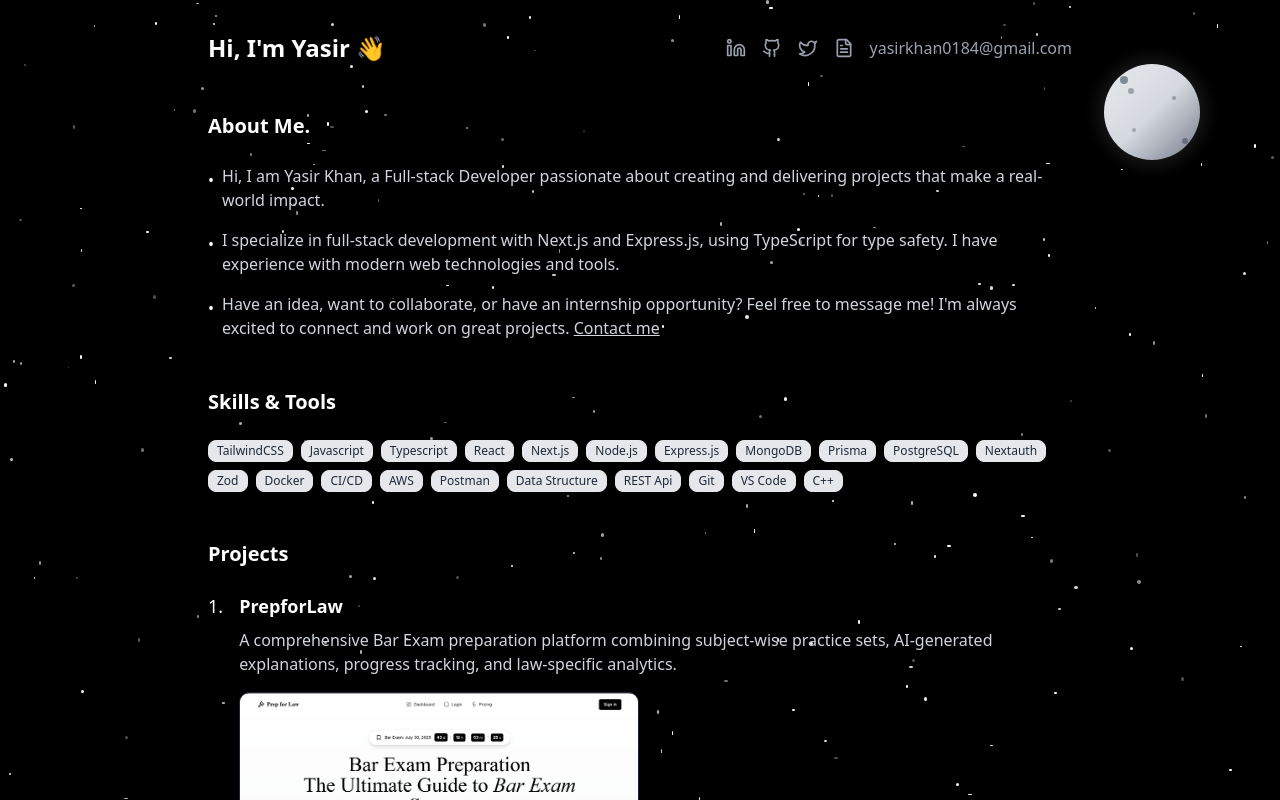
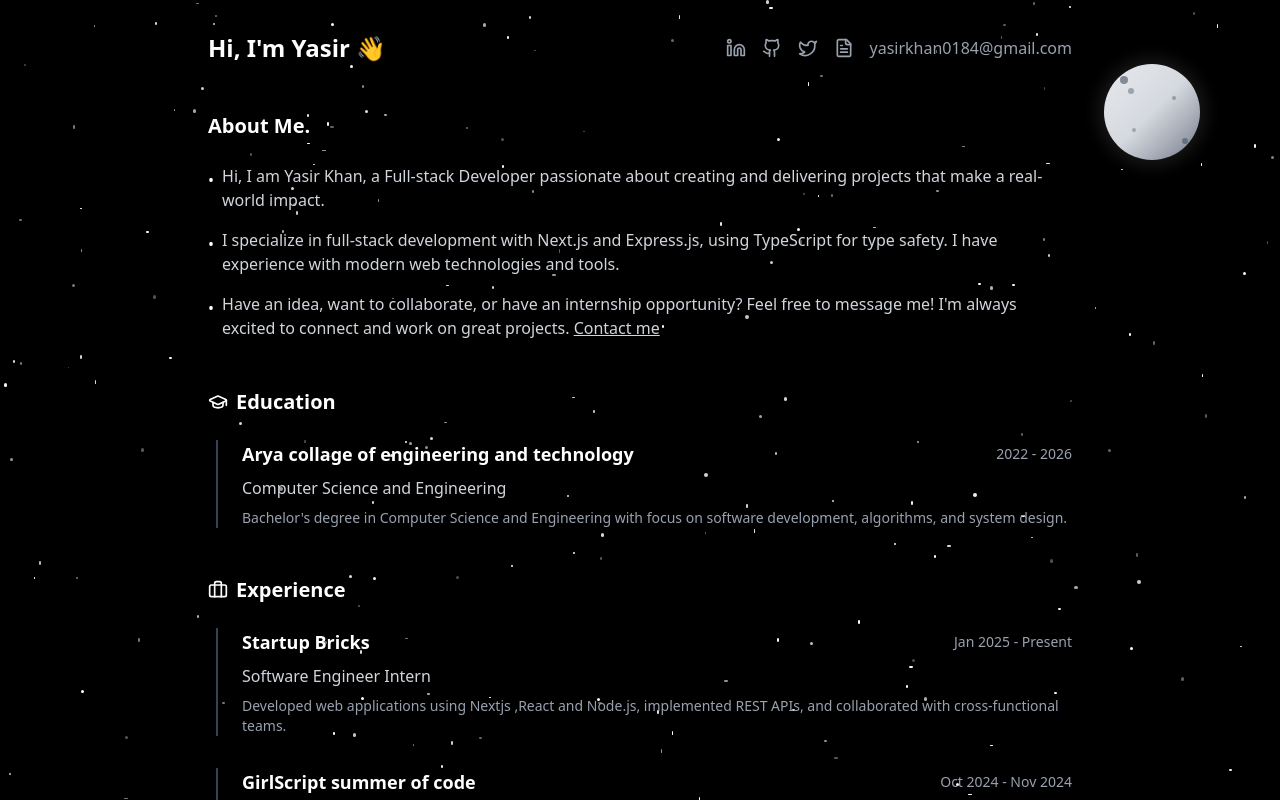
Before and after one commit to YasirKhan231/Portfolio, a Next.js app: page / in a window 1280 px wide. Shown: the top 800 px of the page. Built offline with nearby package versions, Linux system fonts and the light colour scheme.

Commit message:
education section

```diff
--- a/package.json
+++ b/package.json
@@ -9,6 +9,7 @@
     "lint": "next lint"
   },
   "dependencies": {
+    "@radix-ui/react-label": "^2.1.7",
     "@radix-ui/react-slot": "^1.2.3",
     "class-variance-authority": "^0.7.1",
     "clsx": "^2.1.1",
--- /dev/null
+++ b/src/components/ui/input.tsx
@@ -0,0 +1,21 @@
+import * as React from "react"
+
+import { cn } from "@/lib/utils"
+
+function Input({ className, type, ...props }: React.ComponentProps<"input">) {
+  return (
+    <input
+      type={type}
+      data-slot="input"
+      className={cn(
+        "file:text-foreground placeholder:text-muted-foreground selection:bg-primary selection:text-primary-foreground dark:bg-input/30 border-input flex h-9 w-full min-w-0 rounded-md border bg-transparent px-3 py-1 text-base shadow-xs transition-[color,box-shadow] outline-none file:inline-flex file:h-7 file:border-0 file:bg-transparent file:text-sm file:font-medium disabled:pointer-events-none disabled:cursor-not-allowed disabled:opacity-50 md:text-sm",
+        "focus-visible:border-ring focus-visible:ring-ring/50 focus-visible:ring-[3px]",
+        "aria-invalid:ring-destructive/20 dark:aria-invalid:ring-destructive/40 aria-invalid:border-destructive",
+        className
+      )}
+      {...props}
+    />
+  )
+}
+
+export { Input }
--- /dev/null
+++ b/src/components/ui/label.tsx
@@ -0,0 +1,24 @@
+"use client"
+
+import * as React from "react"
+import * as LabelPrimitive from "@radix-ui/react-label"
+
+import { cn } from "@/lib/utils"
+
+function Label({
+  className,
+  ...props
+}: React.ComponentProps<typeof LabelPrimitive.Root>) {
+  return (
+    <LabelPrimitive.Root
+      data-slot="label"
+      className={cn(
+        "flex items-center gap-2 text-sm leading-none font-medium select-none group-data-[disabled=true]:pointer-events-none group-data-[disabled=true]:opacity-50 peer-disabled:cursor-not-allowed peer-disabled:opacity-50",
+        className
+      )}
+      {...props}
+    />
+  )
+}
+
+export { Label }
--- /dev/null
+++ b/src/components/ui/textarea.tsx
@@ -0,0 +1,18 @@
+import * as React from "react"
+
+import { cn } from "@/lib/utils"
+
+function Textarea({ className, ...props }: React.ComponentProps<"textarea">) {
+  return (
+    <textarea
+      data-slot="textarea"
+      className={cn(
+        "border-input placeholder:text-muted-foreground focus-visible:border-ring focus-visible:ring-ring/50 aria-invalid:ring-destructive/20 dark:aria-invalid:ring-destructive/40 aria-invalid:border-destructive dark:bg-input/30 flex field-sizing-content min-h-16 w-full rounded-md border bg-transparent px-3 py-2 text-base shadow-xs transition-[color,box-shadow] outline-none focus-visible:ring-[3px] disabled:cursor-not-allowed disabled:opacity-50 md:text-sm",
+        className
+      )}
+      {...props}
+    />
+  )
+}
+
+export { Textarea }
--- a/src/pages/Portfolio.tsx
+++ b/src/pages/Portfolio.tsx
@@ -1,12 +1,31 @@
 "use client";
+
+import type React from "react";
 
 import { Button } from "@/components/ui/button";
 import { Badge } from "@/components/ui/badge";
-import { Github, Linkedin, Twitter, Mail, FileText } from "lucide-react";
+import { Input } from "@/components/ui/input";
+import { Textarea } from "@/components/ui/textarea";
+import { Label } from "@/components/ui/label";
+import {
+  Github,
+  Linkedin,
+  Twitter,
+  Mail,
+  FileText,
+  GraduationCap,
+  Briefcase,
+} from "lucide-react";
 import Image from "next/image";
 import Link from "next/link";
+import { useState } from "react";
 
 export default function Portfolio() {
+  const [isSubmitting, setIsSubmitting] = useState(false);
+  const [submitStatus, setSubmitStatus] = useState<
+    "idle" | "success" | "error"
+  >("idle");
+
   const skills = [
     "TailwindCSS",
     "Javascript",
@@ -78,6 +97,70 @@ export default function Portfolio() {
     },
   ];
 
+  const education = {
+    college: "Arya collage of engineering and technology",
+    degree: "Computer Science and Engineering",
+    duration: "2022 - 2026",
+    description:
+      "Bachelor's degree in Computer Science and Engineering with focus on software development, algorithms, and system design.",
+  };
+
+  const experiences = [
+    {
+      id: 1,
+      company: "Startup Bricks",
+      role: "Software Engineer Intern",
+      timeline: "Jan 2025 - Present",
+      description:
+        "Developed web applications using Nextjs ,React and Node.js, implemented REST APIs, and collaborated with cross-functional teams.",
+    },
+    {
+      id: 2,
+      company: "GirlScript summer of code ",
+      role: "Contributer",
+      timeline: "Oct 2024 - Nov 2024",
+      description:
+        "Contributing to open source projects, fixing bugs, and implementing new features in JavaScript and TypeScript.",
+    },
+    {
+      id: 3,
+      company: "The skill Guru Foundation",
+      role: "Full stack developer",
+      timeline: "Sep 2024 - Sep 2024",
+      description:
+        "Developed the web products for the foundation in differnt niches , Managging the whole team to make a full software .",
+    },
+  ];
+
+  const handleSubmit = async (e: React.FormEvent<HTMLFormElement>) => {
+    e.preventDefault();
+    setIsSubmitting(true);
+
+    const form = e.currentTarget;
+    const formData = new FormData(form);
+
+    try {
+      const response = await fetch("https://formspree.io/f/mgvyzwjq", {
+        method: "POST",
+        body: formData,
+        headers: {
+          Accept: "application/json",
+        },
+      });
+
+      if (response.ok) {
+        setSubmitStatus("success");
+        form.reset();
+      } else {
+        setSubmitStatus("error");
+      }
+    } catch (error) {
+      setSubmitStatus("error");
+    } finally {
+      setIsSubmitting(false);
+    }
+  };
+
   return (
     <div className="min-h-screen bg-black text-white relative overflow-hidden">
       {/* Simple 2D Cosmic Background */}
@@ -115,42 +198,6 @@ export default function Portfolio() {
             </div>
           </div>
         </div>
-
-        {/* Fixed Moon - Bottom Left */}
-        {/* <div className="absolute bottom-24 left-16 w-16 h-16">
-          <div className="relative w-full h-full">
-            <div className="absolute inset-0 bg-gradient-to-br from-gray-300 via-gray-400 to-gray-600 rounded-full shadow-xl">
-              <div className="absolute top-2 left-3 w-1 h-1 bg-gray-700 rounded-full opacity-60"></div>
-              <div className="absolute bottom-3 right-2 w-1.5 h-1.5 bg-gray-800 rounded-full opacity-50"></div>
-              <div className="absolute top-5 right-4 w-0.5 h-0.5 bg-gray-700 rounded-full opacity-40"></div>
-              <div className="absolute inset-0 bg-white rounded-full opacity-8 blur-sm scale-105"></div>
-            </div>
-          </div>        </div>   */}
-
-        {/* Fixed Moon - Center Left */}
-        {/* <div className="absolute top-1/2 left-8 w-12 h-12 transform -translate-y-1/2">
-          <div className="relative w-full h-full">
-            <div className="absolute inset-0 bg-gradient-to-br from-gray-200 via-gray-350 to-gray-500 rounded-full shadow-lg">
-              <div className="absolute top-1.5 left-2 w-1 h-1 bg-gray-600 rounded-full opacity-60"></div>
-              <div className="absolute bottom-2 right-1.5 w-0.5 h-0.5 bg-gray-700 rounded-full opacity-50"></div>
-              <div className="absolute top-3 right-3 w-0.5 h-0.5 bg-gray-600 rounded-full opacity-40"></div>
-              <div className="absolute inset-0 bg-white rounded-full opacity-6 blur-sm scale-110"></div>
-            </div>
-          </div>
-        </div> */}
-
-        {/* Fixed Moon - Top Center */}
-        {/* <div className="absolute top-12 left-1/2 w-14 h-14 transform -translate-x-1/2">
-          <div className="relative w-full h-full">
-            <div className="absolute inset-0 bg-gradient-to-br from-gray-250 via-gray-400 to-gray-550 rounded-full shadow-lg">
-              <div className="absolute top-2 left-2.5 w-1 h-1 bg-gray-650 rounded-full opacity-65"></div>
-              <div className="absolute bottom-2.5 right-2 w-1 h-1 bg-gray-750 rounded-full opacity-55"></div>
-              <div className="absolute top-4 right-3.5 w-0.5 h-0.5 bg-gray-650 rounded-full opacity-45"></div>
-              <div className="absolute bottom-4 left-4 w-0.5 h-0.5 bg-gray-700 rounded-full opacity-35"></div>
-              <div className="absolute inset-0 bg-white rounded-full opacity-7 blur-sm scale-108"></div>
-            </div>
-          </div>
-        </div> */}
       </div>
 
       {/* Content */}
@@ -226,13 +273,60 @@ export default function Portfolio() {
                 opportunity? Feel free to message me! I'm always excited to
                 connect and work on great projects.{" "}
                 <Link
-                  href="mailto:yasirkhan0184@gmail.com"
+                  href="#contact-form"
                   className="underline hover:text-white"
                 >
                   Contact me
                 </Link>
               </p>
             </div>
+          </div>
+        </section>
+
+        {/* Education */}
+        <section className="mb-12">
+          <div className="flex items-center gap-2 mb-6">
+            <GraduationCap className="w-5 h-5" />
+            <h2 className="text-xl font-semibold">Education</h2>
+          </div>
+          <div className="border-l-2 border-gray-700 pl-6 ml-2">
+            <div className="space-y-2">
+              <div className="flex items-center justify-between">
+                <h3 className="text-lg font-semibold">{education.college}</h3>
+                <span className="text-gray-400 text-sm">
+                  {education.duration}
+                </span>
+              </div>
+              <p className="text-gray-300">{education.degree}</p>
+              <p className="text-gray-400 text-sm">{education.description}</p>
+            </div>
+          </div>
+        </section>
+
+        {/* Experience */}
+        <section className="mb-12">
+          <div className="flex items-center gap-2 mb-6">
+            <Briefcase className="w-5 h-5" />
+            <h2 className="text-xl font-semibold">Experience</h2>
+          </div>
+          <div className="space-y-8">
+            {experiences.map((exp) => (
+              <div
+                key={exp.id}
+                className="border-l-2 border-gray-700 pl-6 ml-2"
+              >
+                <div className="space-y-2">
+                  <div className="flex items-center justify-between">
+                    <h3 className="text-lg font-semibold">{exp.company}</h3>
+                    <span className="text-gray-400 text-sm">
+                      {exp.timeline}
+                    </span>
+                  </div>
+                  <p className="text-gray-300 font-medium">{exp.role}</p>
+                  <p className="text-gray-400 text-sm">{exp.description}</p>
+                </div>
+              </div>
+            ))}
           </div>
         </section>
 
@@ -317,18 +411,21 @@ export default function Portfolio() {
           </div>
         </section>
 
-        {/* Contact */}
-        <section id="contact">
-          <h2 className="text-xl font-semibold mb-6">Reach out to me.</h2>
+        {/* Contact Form */}
+        <section id="contact-form" className="mb-12">
+          <h2 className="text-xl font-semibold mb-6">Get In Touch</h2>
+          <div className="grid md:grid-cols-2 gap-8">
+            {/* Contact Info */}
+            <div>
               <p className="text-gray-300 mb-6">
-            Feel free to reach out to me via email, LinkedIn, or Twitter for any
-            queries, collaboration opportunities, or further details.
+                Feel free to reach out to me via email, LinkedIn, or Twitter for
+                any queries, collaboration opportunities, or further details.
               </p>
-          <div className="flex gap-4">
+              <div className="flex flex-col gap-4">
                 <Button
                   asChild
                   variant="outline"
-              className="bg-gray-200 border-gray-800 text-gray-800 hover:bg-gray-300"
+                  className="bg-gray-200 border-gray-800 text-gray-800 hover:bg-gray-300 justify-start"
                 >
                   <Link
                     href="https://x.com/yasir_juned"
@@ -342,7 +439,7 @@ export default function Portfolio() {
                 <Button
                   asChild
                   variant="outline"
-              className="bg-gray-200 border-gray-800 text-gray-800 hover:bg-gray-300"
+                  className="bg-gray-200 border-gray-800 text-gray-800 hover:bg-gray-300 justify-start"
                 >
                   <Link
                     href="https://www.linkedin.com/in/yasir-khan-397989234/"
@@ -356,7 +453,7 @@ export default function Portfolio() {
                 <Button
                   asChild
                   variant="outline"
-              className="bg-gray-200 border-gray-800 text-gray-800 hover:bg-gray-300"
+                  className="bg-gray-200 border-gray-800 text-gray-800 hover:bg-gray-300 justify-start"
                 >
                   <Link href="mailto:yasirkhan0184@gmail.com">
                     <Mail className="w-4 h-4 mr-2" />
@@ -366,7 +463,7 @@ export default function Portfolio() {
                 <Button
                   asChild
                   variant="outline"
-              className="bg-gray-200 border-gray-800 text-gray-800 hover:bg-gray-300"
+                  className="bg-gray-200 border-gray-800 text-gray-800 hover:bg-gray-300 justify-start"
                 >
                   <Link
                     href="https://github.com/YasirKhan231"
@@ -377,6 +474,84 @@ export default function Portfolio() {
                     GitHub
                   </Link>
                 </Button>
+              </div>
+            </div>
+
+            {/* Contact Form */}
+            <div className="bg-gray-900 p-6 rounded-lg border border-gray-800">
+              <form onSubmit={handleSubmit} className="space-y-4">
+                <div>
+                  <Label htmlFor="name" className="text-white">
+                    Name
+                  </Label>
+                  <Input
+                    id="name"
+                    name="name"
+                    type="text"
+                    required
+                    className="bg-gray-800 border-gray-700 text-white placeholder-gray-400"
+                    placeholder="Your name"
+                  />
+                </div>
+                <div>
+                  <Label htmlFor="email" className="text-white">
+                    Email
+                  </Label>
+                  <Input
+                    id="email"
+                    name="email"
+                    type="email"
+                    required
+                    className="bg-gray-800 border-gray-700 text-white placeholder-gray-400"
+                    placeholder="your.email@example.com"
+                  />
+                </div>
+                <div>
+                  <Label htmlFor="subject" className="text-white">
+                    Subject
+                  </Label>
+                  <Input
+                    id="subject"
+                    name="subject"
+                    type="text"
+                    required
+                    className="bg-gray-800 border-gray-700 text-white placeholder-gray-400"
+                    placeholder="What's this about?"
+                  />
+                </div>
+                <div>
+                  <Label htmlFor="message" className="text-white">
+                    Message
+                  </Label>
+                  <Textarea
+                    id="message"
+                    name="message"
+                    required
+                    rows={4}
+                    className="bg-gray-800 border-gray-700 text-white placeholder-gray-400"
+                    placeholder="Tell me more about your project or inquiry..."
+                  />
+                </div>
+                <Button
+                  type="submit"
+                  disabled={isSubmitting}
+                  className="w-full bg-white text-black hover:bg-gray-200"
+                >
+                  {isSubmitting ? "Sending..." : "Send Message"}
+                </Button>
+                {submitStatus === "success" && (
+                  <p className="text-green-400 text-sm">
+                    Message sent successfully! I'll get back to you soon.
+                  </p>
+                )}
+                {submitStatus === "error" && (
+                  <p className="text-red-400 text-sm">
+                    Failed to send message. Please try again or contact me
+                    directly.
+                  </p>
+                )}
+              </form>
+            </div>
           </div>
         </section>
       </div>
```
Also changed, not shown: 1 other file (tests, documents, lock files or other folders). Lines whose indentation alone changed are shown as unchanged.
